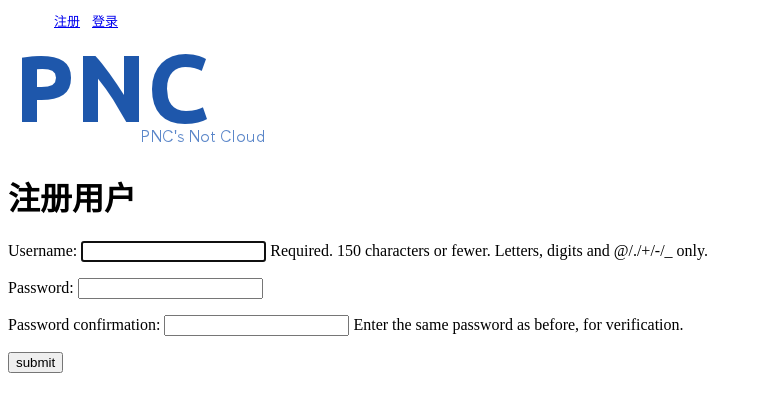
After one commit to PeerXu/PNC, a Django app: page /clc/register in a window 1280 px wide. The commit adds this page. Shown: the top 412 px of the page, without its empty margins (0-762 px from the left). Run offline with Django 3.2, Linux system fonts and the light colour scheme; parts of the project's set-up code (start-up, migrations or seed data) failed here and were passed over.

Commit message:
modified:   PNC/PNC/settings.py 	new file:   PNC/clc/templates/404.html 	modified:   PNC/clc/templates/base.html 	modified:   PNC/clc/templates/nav.html 	modified:   PNC/clc/templates/user.html 	new file:   PNC/clc/templates/user/login.html 	new file:   PNC/clc/templates/user/register.html 	modified:   PNC/clc/urls.py 	modified:   PNC/clc/views.py 	new file:   PNC/database/database.db

```diff
--- a/PNC/PNC/settings.py
+++ b/PNC/PNC/settings.py
@@ -94,6 +94,7 @@ MIDDLEWARE_CLASSES = (
     'django.middleware.common.CommonMiddleware',
     'django.contrib.sessions.middleware.SessionMiddleware',
     'django.middleware.csrf.CsrfViewMiddleware',
+#    'django.middleware.csrf.CsrfResponseMiddleware',
     'django.contrib.auth.middleware.AuthenticationMiddleware',
     'django.contrib.messages.middleware.MessageMiddleware',
     # Uncomment the next line for simple clickjacking protection:
--- a/PNC/clc/templates/base.html
+++ b/PNC/clc/templates/base.html
@@ -5,68 +5,13 @@
   <title>{% block title %}{% endblock %}</title>
   {% block head_script %}{% endblock %}
   <style type="text/css">{% block head_css %}{% endblock %}</style>
-  <style type="text/css">
-  #ub {
-  font: 13px/27px Arial, sans-serif;
-  height: 30px;
-  };
-  .ubtc {
-  display: block;
-  list-style: none;
-  margin: 0;
-  padding: 0
-  };
-//  .ubzt {
-//  cursor: pointer;
-//  display: block;
-//  text-decoration: none;
-//  !important
-//  };
-//  #ub .ubt {
-//  position: relative;
-//  display: -moz-inline-box;
-//  display: inline-block;
-//  line-height: 27px;
-//  padding: 0;
-//  vertical-align: top
-//  };
-//  #ub .ubt { *display: inline };
-//  .ubts {
-//  border-left: 1px solid transparent;
-//  border-right: 1px solid transparent;
-//  display: block;
-//  *display: inline-block;
-//  padding: 0 5px;
-//  position: relative;
-//  z-index: 1000
-//  };
-//  .ubts {*display: inline};
-//  .ubts {
-//  background: #fff;
-//  border-color: #bebebe;
-//  color: #36c;
-//  padding-bottom: 1px;
-//  padding-top: 2px
-//  };
-//  .ubts {
-//  color: #fff;
-//  font-weight: bold
-//  };
-//  .ubts {
-//  padding: 27px 5px 0;
-//  *padding: 25px 5px 0
-//  };
-/*
-  #ub ol { list-style: none; margin: 0px; };
-  #ub ol li { float: left; };
-*/
-
-  </style>
 </head>
 <body>
 {% include "user.html" %}
 {% include "logo.html" %}
+{% if user.is_authenticated %}
 {% include "nav.html" %}
+{% endif %}
 {% block content %}{% endblock %}
 </body>
 </html>
--- a/PNC/clc/templates/user.html
+++ b/PNC/clc/templates/user.html
@@ -1,17 +1,51 @@
+<style type="text/css">
+#ub {
+  font: 13px/27px Arial, sans-serif;
+  height: 30px;
+}
+#ub ul {
+  list-style: none;
+  margin: 0px;
+}
+#ub ul li {
+  float: left;
+}
+.ubzt {
+  border-left: 1px solid transparent;
+  border-right: 1px solid transparent;
+  display: block;
+  *display: inline-block;
+  padding: 0 5px;
+  position: relative;
+  z-index: 1000
+}
+</style>
 <div id="ub">
-
-  <ol class="ubtc">
-    <li class="ubt">
-      <a class="ubzt">
-	<span class="ubtb2"></span>
-	<span class="ubts">test2</span>
-      </a>
-    </li>
-    <li class="ubt">
-      <a class="ubzt">
-	<span class="ubtb2"></span>
-	<span class="ubts">test</span>
-      </a>
-    </li>
-  </ol>
+{% if user.is_authenticated %}
+   <ul>
+     <li>
+       <a href="#">
+	 <span class="ubzt">个人信息</span>
+       </a>
+     </li>
+     <li>
+       <a href="#">
+	 <span class="ubzt">登出</span>
+       </a>
+     </li>
+   </ul>
+{% else %}
+   <ul>
+     <li>
+       <a href="/clc/register">
+	 <span class="ubzt">注册</span>
+       </a>
+     </li>
+     <li>
+       <a href="#">
+	 <span class="ubzt">登录</span>
+       </a>
+     </li>
+   </ul>
+{% endif %}
 </div>
--- /dev/null
+++ b/PNC/clc/templates/user/register.html
@@ -0,0 +1,12 @@
+{% extends "base.html" %}
+
+{% block title %}PNC 云平台 -- 注册{% endblock %}
+
+{% block content %}
+<h1>注册用户</h1>
+<form action="" method="POST">
+  {% csrf_token %}
+  {{ form.as_p }}
+  <input type="submit" value="submit">
+</form>
+{% endblock %}
--- a/PNC/clc/urls.py
+++ b/PNC/clc/urls.py
@@ -12,6 +12,8 @@ urlpatterns = patterns('',
      {'document_root': FILE_PATH + '/images'}),
     (r'^js/(?P<path>.*)$', 'django.views.static.serve',
      {'document_root': FILE_PATH + '/js'}),
+    ('^register$', "clc.views.view_register"),
+    ('^login$', "clc.views.view_login"),
     ('^demo/hello', "clc.views.view_hello"),
     ('^demo/base', TemplateView.as_view(template_name='base.html')),
 )
--- a/PNC/clc/views.py
+++ b/PNC/clc/views.py
@@ -1,4 +1,35 @@
+from django import forms
+from django.contrib.auth.forms import UserCreationForm
+from django.contrib import auth
+from django.http import HttpResponseRedirect
 from django.shortcuts import render_to_response
+from django.template import RequestContext
+
 
 def view_hello(request):
     return render_to_response('hello_world.html')
+
+def view_register(request):
+    if request.method == "POST":
+#        import pdb; pdb.set_trace()
+        form = UserCreationForm(request.POST)
+        if form.is_valid():
+            new_user = form.save()
+            return HttpResponseRedirect("/clc/demo/base")
+    else:
+        form = UserCreationForm()
+    c = RequestContext(request, {
+            'form': form
+    })
+    return render_to_response("user/register.html",context_instance=c)
+
+def view_login(request):
+    if request.method == "POST":
+        username = request.POST.get('username', '')
+        password = request.POST.get('password', '')
+        import pdb; pdb.set_trace()
+        user = auth.authenticate(username=username, password=password)
+        if user is not None and user.is_active:
+            auth.login(request, user)
+            return HttpResponseRedirect("/clc/demo/base")
+    return render_to_response("user/login.html",context_instance=RequestContext(request, {}))
```
Also changed, not shown: PNC/clc/templates/404.html (added, +11 -0 lines), PNC/clc/templates/nav.html (+34 -1 lines), PNC/clc/templates/user/login.html (added, +13 -0 lines), PNC/database/database.db (added).
